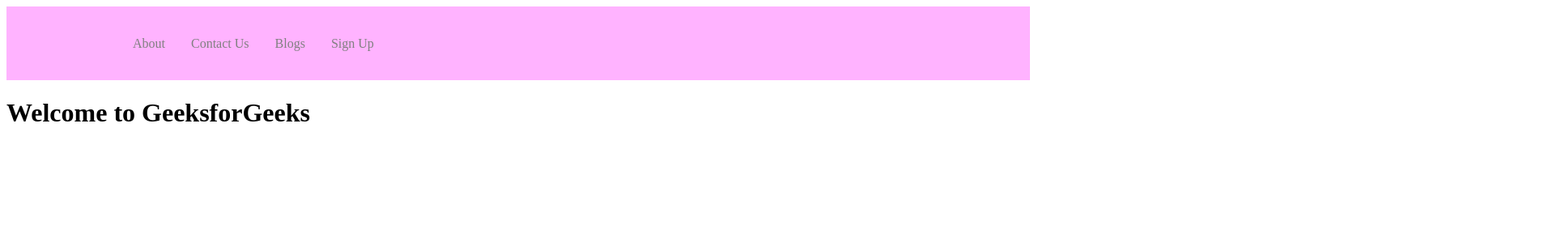
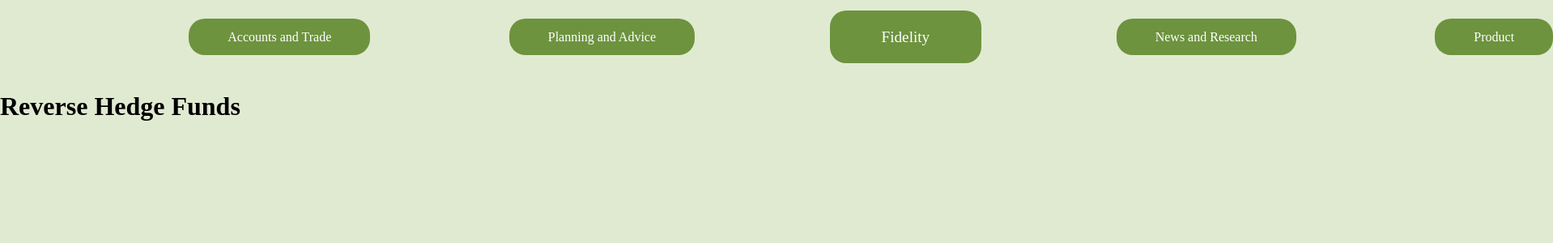
Before and after one commit to N-Carlos/FidelityProject, a React (Create React App) app in the folder reactapp/: page / in a window 1280 px wide. Shown: the top 300 px of the page at 81% size, 1918 px wide, since content can reach past the window. Built offline with nearby package versions, Linux system fonts and the light colour scheme.

Commit message:
Tabs and Background
Created the tabs and changed teh global background color to the correct green

```diff
--- a/reactapp/src/App.js
+++ b/reactapp/src/App.js
@@ -7,10 +7,19 @@
 import Blogs from "./pages/blogs";
 import SignUp from "./pages/signup";
 import Contact from "./pages/contact";
+import { createGlobalStyle } from "styled-components";
 
+const GlobalStyle = createGlobalStyle`
+  body {
+    background-color: #E0EAD1;
+    margin: 0;
+    padding: 0;
+  }
+`;
 function App() {
   return (
     <Router>
+      <GlobalStyle />
       <Navbar />
       <Routes>
         <Route exact path="/" element={<Home />} />
--- a/reactapp/src/components/Navbar/NavbarElements.js
+++ b/reactapp/src/components/Navbar/NavbarElements.js
@@ -3,30 +3,60 @@
 import styled from "styled-components";
 
 export const Nav = styled.nav`
-  background: #ffb3ff;
   height: 85px;
   display: flex;
-  justify-content: space-between;
-  padding: 0.2rem calc((100vw - 1000px) / 2);
+  justify-content: center;
+  padding: 0.2rem 2%;
   z-index: 12;
 `;
 
 export const NavLink = styled(Link)`
-  color: #808080;
+  color: #FFFFFF;
+  text-decoration: none;
+  padding: 0 1rem;
+  cursor: pointer;
   display: flex;
   align-items: center;
+  justify-content: center;
+  border-radius: 20px;
+  height: 45px;
+  white-space: nowrap;
+  overflow: hidden;
+  text-overflow: ellipsis;
+`;
+
+export const Tabs = styled.div`
+  background-color: #6D933E;
   text-decoration: none;
-  padding: 0 1rem;
-  height: 100%;
+  padding: 0 2.0rem;
   cursor: pointer;
-  &.active {
-    color: #4d4dff;
-  }
+  display: flex;
+  align-items: center;
+  justify-content: center;
+  border-radius: 20px;
+  height: 45px;
+  white-space: nowrap;
+  overflow: hidden;
+  text-overflow: ellipsis;
+  margin: 8.5%;
+  flex: 0 0 auto;
+`;
+
+export const MiddleTab = styled(Tabs)`
+  background-color: #6D933E;
+  padding: 0 3rem;
+  font-size: 1.2rem;
+  height: 65px;
+  margin: 8%;
+  white-space: nowrap;
+  overflow: hidden;
+  text-overflow: ellipsis;
+  flex: 0 0 auto; /* Prevent the middle tab from shrinking */
 `;
 
 export const Bars = styled(FaBars)`
   display: none;
-  color: #808080;
+  color: red;
   @media screen and (max-width: 768px) {
     display: block;
     position: absolute;
@@ -42,12 +72,7 @@
   display: flex;
   align-items: center;
   margin-right: -24px;
-  /* Second Nav */
-  /* margin-right: 24px; */
-  /* Third Nav */
-  /* width: 100vw;
-white-space: nowrap; */
   @media screen and (max-width: 768px) {
     display: none;
   }
-`;
+`
--- a/reactapp/src/components/Navbar/index.js
+++ b/reactapp/src/components/Navbar/index.js
@@ -1,25 +1,43 @@
 import React from "react";
-import { Nav, NavLink, NavMenu } from "./NavbarElements";
+import styled from "styled-components";
+import { Nav, NavLink, NavMenu, Tabs, MiddleTab } from "./NavbarElements";
+
+const NavbarWithBackgroundColor = styled(Nav)`
+  background-color: #E0EAD1;
+`;
 
 const Navbar = () => {
   return (
     <>
-      <Nav>
+      <NavbarWithBackgroundColor>
         <NavMenu>
-          <NavLink to="/about" activeStyle>
-            About
-          </NavLink>
-          <NavLink to="/contact" activeStyle>
-            Contact Us
-          </NavLink>
-          <NavLink to="/blogs" activeStyle>
-            Blogs
-          </NavLink>
-          <NavLink to="/sign-up" activeStyle>
-            Sign Up
-          </NavLink>
+          <Tabs>
+            <NavLink to="/about" activeStyle={{ color: "#4d4dff" }}>
+              Accounts and Trade
+            </NavLink>
+          </Tabs>
+          <Tabs>
+            <NavLink to="/contact" activeStyle={{ color: "#4d4dff" }}>
+              Planning and Advice
+            </NavLink>
+          </Tabs>
+          <MiddleTab>
+            <NavLink to="/blogs" activeStyle={{ color: "#4d4dff" }}>
+              Fidelity
+            </NavLink>
+          </MiddleTab>
+          <Tabs>
+            <NavLink to="/sign-up" activeStyle={{ color: "#4d4dff" }}>
+              News and Research
+            </NavLink>
+          </Tabs>
+          <Tabs>
+            <NavLink to="/sign-up" activeStyle={{ color: "#4d4dff" }}>
+              Product
+            </NavLink>
+          </Tabs>
         </NavMenu>
-      </Nav>
+      </NavbarWithBackgroundColor>
     </>
   );
 };
--- a/reactapp/src/pages/index.js
+++ b/reactapp/src/pages/index.js
@@ -3,7 +3,7 @@
 const Home = () => {
   return (
     <div>
-      <h1>Welcome to GeeksforGeeks</h1>
+      <h1>Reverse Hedge Funds</h1>
     </div>
   );
 };
```
